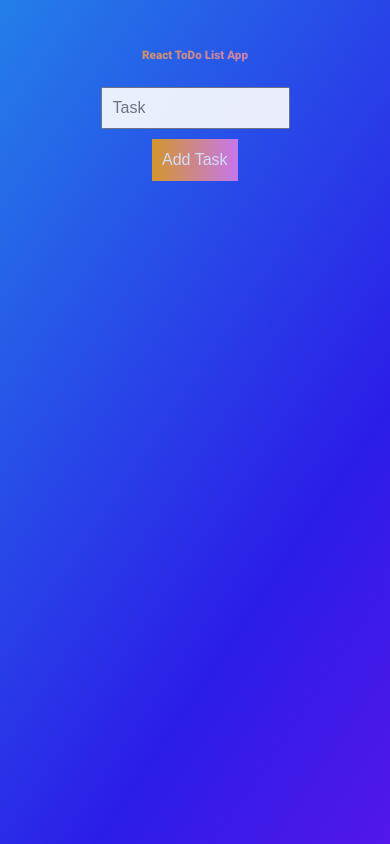
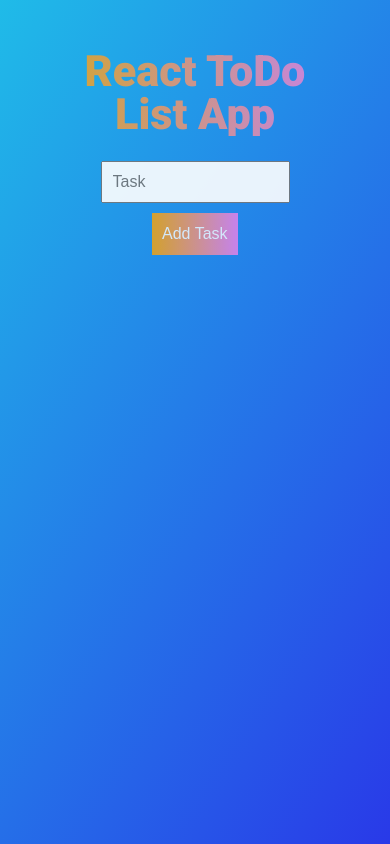
Before and after one commit to nugentmichael/react-todo, a React (Create React App) app: page / in a window 390 px wide. Built offline with nearby package versions, Linux system fonts and the light colour scheme; the HTML template or start-up script is replaced by a standard one.

Commit message:
Revise the heading size for mobile devices.

```diff
--- a/src/App.css
+++ b/src/App.css
@@ -113,7 +113,7 @@ body {
 
 #title {
     text-align: center;
-    font-size: 3vw;
+    font-size: 2.7rem;
     font-weight: 800;
     opacity: 0.8;
     background: #4096ee;
```
